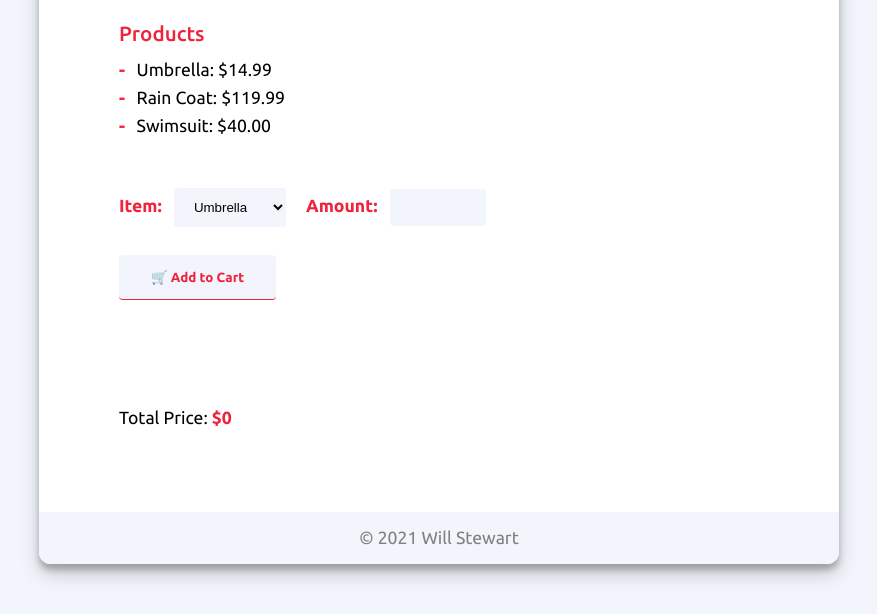
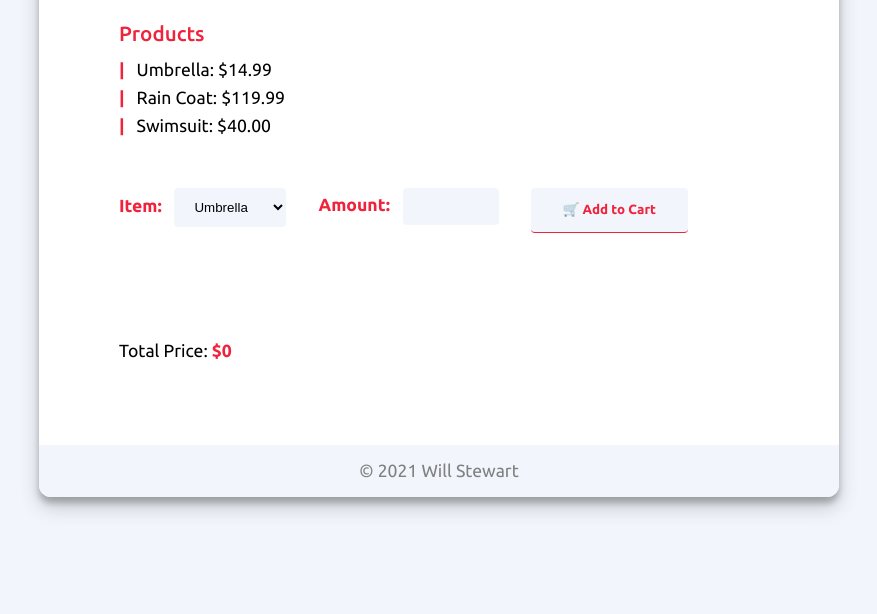
Before and after one commit to willstewartcode/point-of-sale-system, a plain HTML site: page index.html in a window 1280 px wide. Shown: the part 186-800 px from the top of the page, without its empty margins (201-1078 px from the left). Drawn offline with Linux system fonts and the light colour scheme.

Commit message:
UI updates

```diff
--- a/index.html
+++ b/index.html
@@ -17,7 +17,10 @@
     <link rel="stylesheet" href="style.css">
     <link rel="preconnect" href="https://fonts.gstatic.com">
     <link rel="preconnect" href="https://fonts.gstatic.com">
-    <link href="https://fonts.googleapis.com/css2?family=Ubuntu:ital,wght@0,300;0,400;0,500;0,700;1,300;1,400;1,500;1,700&display=swap" rel="stylesheet">    <script src="script.js"></script>
+    <link
+        href="https://fonts.googleapis.com/css2?family=Ubuntu:ital,wght@0,300;0,400;0,500;0,700;1,300;1,400;1,500;1,700&display=swap"
+        rel="stylesheet">
+    <script src="script.js"></script>
     <link rel="icon" type="image/png" href="favicon.png">
 </head>
 
@@ -34,16 +37,21 @@
                 <li>Swimsuit: $40.00</li>
             </ul>
             <form name="orderForm" action="javascript:getOrders();">
-                <label for="product">Item:</label>
+                <label for="product">
+                    Item:&nbsp;&nbsp;
                     <select name="product" id="product">
                         <option value="Umbrella">Umbrella</option>
                         <option value="Rain Coat">Rain Coat</option>
                         <option value="Swimsuit">Swimsuit</option>
                     </select>
-                <label for="quantity">Amount:</label>
+                </label>
+                <label for="quantity">
+                    Amount:&nbsp;&nbsp;
                     <input type="number" name="quantity" id="quantity" min="1">
-                <br><br>
+                </label>
+                <label for="submit">
                     <input type="submit" id="submit" value="&#x1f6d2; Add to Cart">
+                </label>
             </form>
 
             <ul id="results"></ul><br>
@@ -52,7 +60,9 @@
         </section>
     </div>
 
-    <footer><p>&#169; 2021 Will Stewart</p></footer>
+    <footer>
+        <p>&#169; 2021 Will Stewart</p>
+    </footer>
 </body>
 
 </html>
--- a/script.js
+++ b/script.js
@@ -40,7 +40,7 @@ function getOrders() {
 
         // console.log("Cost: "+cost+"\nTotal: "+totalPrice);
 
-        document.getElementById("results").innerHTML+="<li>"+productChosen+" (Quantity: " + quantityEntered + ") --- Cost: $" + cost.toFixed(2) + "</li>";
+        document.getElementById("results").innerHTML+="<li>"+productChosen+" (Quantity: " + quantityEntered + ") --- $" + cost.toFixed(2) + "</li>";
         document.getElementById("total").innerHTML=totalPrice;
     }
 
--- a/style.css
+++ b/style.css
@@ -21,7 +21,9 @@ html {
 body {
     font-size: 1.1rem;
     line-height: 1.75rem;
-    width: 800px;
+    display: flex;
+    flex-direction: column;
+    max-width: 800px;
     margin: 50px auto;
     border-radius: 12px;
     background-color: white;
@@ -30,6 +32,9 @@ body {
 
 .content-wrapper {
     padding: 5rem;
+    display: flex;
+    flex-direction: column;
+    align-items: flex-start;
 }
 
 h1 {
@@ -49,7 +54,7 @@ ul {
 }
 
 ul li::before {
-    content: "\002D";
+    content: "|";
     color: var(--PRIMARY);
     font-weight: bold;
     display: inline-block;
@@ -64,12 +69,14 @@ section {
 form {
     margin: 3rem 0;
     width: fit-content;
+    display: flex;
+    flex-wrap: wrap;
+    gap: 1rem;
 }
 
 label {
     font-weight: bold;
     color: var(--PRIMARY);
-    margin-right: .5rem;
 }
 
 input, select {
```
Lines whose indentation alone changed are shown as unchanged.
